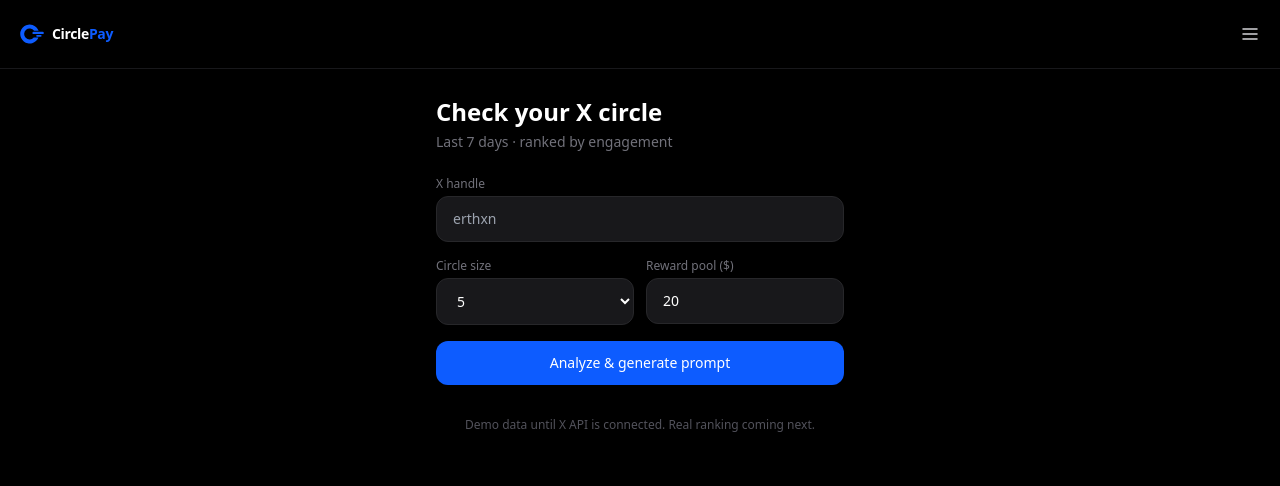
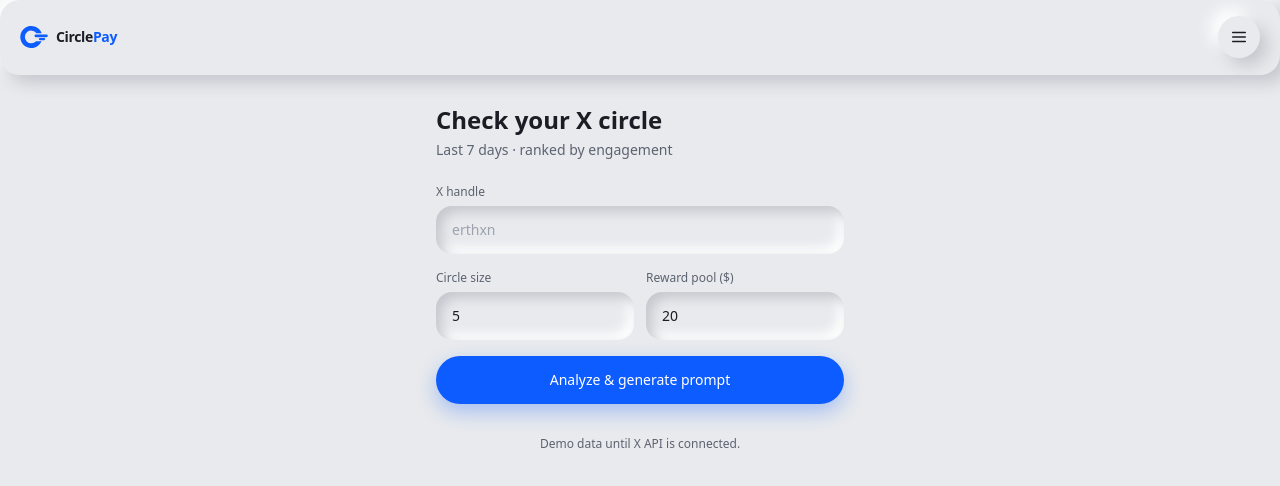
Before and after one commit to erthxn/CirclePay, a Next.js app: page /circle in a window 1280 px wide. Shown: the top 486 px of the page. Built offline with nearby package versions, Linux system fonts and the light colour scheme.

Commit message:
Premium neumorphism redesign + bug fixes (menu, CIRCLE overlay, vibe)

```diff
--- a/app/circle/page.tsx
+++ b/app/circle/page.tsx
@@ -27,7 +27,7 @@ export default function CirclePage() {
 
   function run() {
     const top = MOCK.slice(0, count);
-    const totalScore = top.reduce((s, m) => s + m.score, 0);
+    const totalScore = top.reduce((s, m) => s + m.score, 0) || 1;
     const weighted = top.map((m) => ({
       ...m,
       amount: Number(((m.score / totalScore) * pool).toFixed(2)),
@@ -49,28 +49,28 @@ export default function CirclePage() {
   }
 
   return (
-    <div className="max-w-md mx-auto px-5 py-8">
-      <h1 className="text-2xl font-bold mb-1">Check your X circle</h1>
-      <p className="text-sm text-zinc-500 mb-6">Last 7 days · ranked by engagement</p>
+    <div className="max-w-md mx-auto px-5 py-6">
+      <h1 className="text-2xl font-bold mb-1 text-[var(--text)]">Check your X circle</h1>
+      <p className="text-sm text-[var(--text-muted)] mb-6">Last 7 days · ranked by engagement</p>
 
       <div className="space-y-4">
         <div>
-          <label className="text-xs text-zinc-500 block mb-1">X handle</label>
+          <label className="text-xs text-[var(--text-muted)] block mb-1.5">X handle</label>
           <input
             value={handle}
             onChange={(e) => setHandle(e.target.value.replace('@', ''))}
             placeholder="erthxn"
-            className="w-full bg-zinc-900 border border-zinc-800 rounded-xl px-4 py-3 text-sm outline-none focus:border-[#0D5CFF]"
+            className="neu-input w-full px-4 py-3.5 text-sm"
           />
         </div>
 
         <div className="grid grid-cols-2 gap-3">
           <div>
-            <label className="text-xs text-zinc-500 block mb-1">Circle size</label>
+            <label className="text-xs text-[var(--text-muted)] block mb-1.5">Circle size</label>
             <select
               value={count}
               onChange={(e) => setCount(Number(e.target.value))}
-              className="w-full bg-zinc-900 border border-zinc-800 rounded-xl px-4 py-3 text-sm outline-none"
+              className="neu-input w-full px-4 py-3.5 text-sm appearance-none"
             >
               {[5, 10, 20, 50].map((n) => (
                 <option key={n} value={n}>{n}</option>
@@ -78,19 +78,20 @@ export default function CirclePage() {
             </select>
           </div>
           <div>
-            <label className="text-xs text-zinc-500 block mb-1">Reward pool ($)</label>
+            <label className="text-xs text-[var(--text-muted)] block mb-1.5">Reward pool ($)</label>
             <input
               type="number"
               value={pool}
               onChange={(e) => setPool(Number(e.target.value) || 0)}
-              className="w-full bg-zinc-900 border border-zinc-800 rounded-xl px-4 py-3 text-sm outline-none focus:border-[#0D5CFF]"
+              className="neu-input w-full px-4 py-3.5 text-sm"
             />
           </div>
         </div>
 
         <button
           onClick={run}
-          className="w-full bg-[#0D5CFF] text-white text-sm font-medium py-3 rounded-xl"
+          className="w-full py-3.5 text-sm font-medium text-white rounded-full"
+          style={{ background: 'var(--accent)', boxShadow: '0 8px 20px rgba(13,92,255,0.3)' }}
         >
           Analyze & generate prompt
         </button>
@@ -98,18 +99,18 @@ export default function CirclePage() {
 
       {members.length > 0 && (
         <div className="mt-8">
-          <h2 className="text-sm font-medium mb-3">Ranked circle</h2>
-          <div className="space-y-2">
+          <h2 className="text-sm font-semibold mb-3 text-[var(--text)]">Ranked circle</h2>
+          <div className="space-y-3">
             {members.map((m, i) => (
-              <div key={m.handle} className="flex items-center justify-between bg-zinc-900 border border-zinc-800 rounded-xl px-4 py-3 text-sm">
-                <div>
-                  <span className="text-zinc-500 mr-2">{i + 1}</span>
+              <div key={m.handle} className="neu-raised flex items-center justify-between px-4 py-3.5 text-sm">
+                <div className="text-[var(--text)]">
+                  <span className="text-[var(--text-muted)] mr-2">{i + 1}</span>
                   @{m.handle}
-                  <span className="ml-2 text-xs text-zinc-500">{m.type}</span>
+                  <span className="ml-2 text-xs text-[var(--text-muted)]">{m.type}</span>
                 </div>
                 <div className="text-right">
-                  <div className="text-[#0D5CFF]">${m.amount.toFixed(2)}</div>
-                  <div className="text-xs text-zinc-500">Score {m.score}</div>
+                  <div className="font-medium text-[var(--accent)]">${m.amount.toFixed(2)}</div>
+                  <div className="text-xs text-[var(--text-muted)]">Score {m.score}</div>
                 </div>
               </div>
             ))}
@@ -117,20 +118,20 @@ export default function CirclePage() {
 
           <div className="mt-6">
             <div className="flex items-center justify-between mb-2">
-              <h2 className="text-sm font-medium">PayBox prompt</h2>
-              <button onClick={copy} className="text-xs text-[#0D5CFF]">
+              <h2 className="text-sm font-semibold text-[var(--text)]">PayBox prompt</h2>
+              <button onClick={copy} className="text-xs font-medium text-[var(--accent)]">
                 {copied ? 'Copied' : 'Copy'}
               </button>
             </div>
-            <pre className="text-xs text-zinc-300 bg-zinc-900 border border-zinc-800 rounded-xl p-4 whitespace-pre-wrap">
+            <pre className="neu-pressed text-xs text-[var(--text)] p-4 whitespace-pre-wrap">
               {prompt}
             </pre>
           </div>
         </div>
       )}
 
-      <p className="mt-8 text-xs text-zinc-600 text-center">
-        Demo data until X API is connected. Real ranking coming next.
+      <p className="mt-8 text-xs text-[var(--text-muted)] text-center">
+        Demo data until X API is connected.
       </p>
     </div>
   );
--- a/app/globals.css
+++ b/app/globals.css
@@ -2,17 +2,67 @@
 @tailwind components;
 @tailwind utilities;
 
-html,
-body {
+:root {
+  --bg: #e8eaed;
+  --bg-light: #ffffff;
+  --bg-dark: #c5c8ce;
+  --text: #1a1d24;
+  --text-muted: #5c6370;
+  --accent: #0D5CFF;
+  --accent-hover: #0B4FE0;
+  --radius: 20px;
+  --shadow-raised: 8px 8px 16px var(--bg-dark), -8px -8px 16px var(--bg-light);
+  --shadow-pressed: inset 6px 6px 12px var(--bg-dark), inset -6px -6px 12px var(--bg-light);
+}
+
+html, body {
   -webkit-tap-highlight-color: transparent;
   -webkit-text-size-adjust: 100%;
-  background: #000;
+  background: var(--bg);
+  color: var(--text);
 }
 
 body {
   font-family: system-ui, -apple-system, BlinkMacSystemFont, "Segoe UI", sans-serif;
 }
 
+.neu-raised {
+  background: var(--bg);
+  box-shadow: var(--shadow-raised);
+  border-radius: var(--radius);
+}
+
+.neu-pressed {
+  background: var(--bg);
+  box-shadow: var(--shadow-pressed);
+  border-radius: var(--radius);
+}
+
+.neu-btn {
+  background: var(--bg);
+  box-shadow: var(--shadow-raised);
+  border-radius: 9999px;
+  transition: box-shadow 0.15s ease, transform 0.15s ease;
+}
+
+.neu-btn:active {
+  box-shadow: var(--shadow-pressed);
+  transform: translateY(1px);
+}
+
+.neu-input {
+  background: var(--bg);
+  box-shadow: var(--shadow-pressed);
+  border: none;
+  border-radius: 16px;
+  outline: none;
+  color: var(--text);
+}
+
+.neu-input:focus {
+  box-shadow: inset 4px 4px 8px var(--bg-dark), inset -4px -4px 8px var(--bg-light), 0 0 0 2px var(--accent);
+}
+
 button, a {
   -webkit-tap-highlight-color: transparent;
 }
--- a/app/layout.tsx
+++ b/app/layout.tsx
@@ -16,18 +16,18 @@ export default function RootLayout({
 }) {
   return (
     <html lang="en">
-      <body className="bg-black text-white min-h-screen antialiased">
-        <nav className="fixed top-0 left-0 right-0 z-50 flex items-center justify-between px-5 py-4 border-b border-zinc-900 bg-black/80 backdrop-blur-md">
+      <body className="min-h-screen antialiased">
+        <nav className="fixed top-0 left-0 right-0 z-40 flex items-center justify-between px-5 py-4 neu-raised rounded-none border-b border-transparent">
           <div className="flex items-center gap-2">
-            <Logo className="h-6 w-6" />
-            <span className="font-semibold text-sm tracking-tight">
-              Circle<span className="text-[#0D5CFF]">Pay</span>
+            <Logo className="h-7 w-7" />
+            <span className="font-semibold text-sm tracking-tight text-[var(--text)]">
+              Circle<span className="text-[var(--accent)]">Pay</span>
             </span>
           </div>
           <Menu />
         </nav>
 
-        <main className="pt-16">{children}</main>
+        <main className="pt-20 pb-12">{children}</main>
       </body>
     </html>
   );
--- a/components/Menu.tsx
+++ b/components/Menu.tsx
@@ -10,39 +10,44 @@ export default function Menu() {
     <>
       <button
         onClick={() => setOpen(true)}
-        className="p-2 -mr-2 text-zinc-300"
+        className="neu-btn p-3 text-[var(--text)]"
         aria-label="Open menu"
       >
-        <svg width="20" height="20" viewBox="0 0 20 20" fill="none">
-          <path d="M3 5h14M3 10h14M3 15h14" stroke="currentColor" strokeWidth="1.5" strokeLinecap="round" />
+        <svg width="18" height="18" viewBox="0 0 20 20" fill="none">
+          <path d="M3 5h14M3 10h14M3 15h14" stroke="currentColor" strokeWidth="1.6" strokeLinecap="round" />
         </svg>
       </button>
 
       {open && (
         <div className="fixed inset-0 z-50">
-          <div className="absolute inset-0 bg-black/70" onClick={() => setOpen(false)} />
-          <div className="absolute right-0 top-0 h-full w-72 max-w-[85vw] bg-zinc-950 border-l border-zinc-800 p-6 flex flex-col">
+          <div className="absolute inset-0 bg-black/40" onClick={() => setOpen(false)} />
+          <div
+            className="absolute right-0 top-0 h-full w-72 max-w-[88vw] p-6 flex flex-col"
+            style={{ background: 'var(--bg)', boxShadow: '-12px 0 24px rgba(0,0,0,0.08)' }}
+          >
             <div className="flex items-center justify-between mb-8">
-              <span className="text-sm font-medium">Menu</span>
-              <button onClick={() => setOpen(false)} className="text-zinc-400 text-lg">×</button>
+              <span className="text-sm font-semibold text-[var(--text)]">Menu</span>
+              <button onClick={() => setOpen(false)} className="neu-btn w-9 h-9 flex items-center justify-center text-lg text-[var(--text-muted)]">
+                ×
+              </button>
             </div>
 
-            <nav className="flex flex-col gap-5 text-sm">
-              <Link href="/" onClick={() => setOpen(false)} className="text-zinc-200">Home</Link>
-              <Link href="/circle" onClick={() => setOpen(false)} className="text-zinc-200">Check your X circle</Link>
-              <Link href="/how-it-works" onClick={() => setOpen(false)} className="text-zinc-200">How it works</Link>
-              <Link href="/about" onClick={() => setOpen(false)} className="text-zinc-200">About</Link>
+            <nav className="flex flex-col gap-3 text-sm">
+              <Link href="/" onClick={() => setOpen(false)} className="neu-btn px-4 py-3 text-[var(--text)]">Home</Link>
+              <Link href="/circle" onClick={() => setOpen(false)} className="neu-btn px-4 py-3 text-[var(--text)]">Check your X circle</Link>
+              <Link href="/how-it-works" onClick={() => setOpen(false)} className="neu-btn px-4 py-3 text-[var(--text)]">How it works</Link>
+              <Link href="/about" onClick={() => setOpen(false)} className="neu-btn px-4 py-3 text-[var(--text)]">About</Link>
               <a
                 href="https://x.com/erthxn"
                 target="_blank"
                 rel="noopener noreferrer"
-                className="text-[#0D5CFF]"
+                className="neu-btn px-4 py-3 text-[var(--accent)] font-medium"
               >
                 Builder ↗
               </a>
             </nav>
 
-            <div className="mt-auto text-xs text-zinc-600 pt-8">
+            <div className="mt-auto text-xs text-[var(--text-muted)] pt-8">
               CirclePay · circlepay.fun
             </div>
           </div>
```
Also changed, not shown: app/about/page.tsx (+13 -10 lines), app/how-it-works/page.tsx (+14 -16 lines), app/page.tsx (+11 -7 lines).
